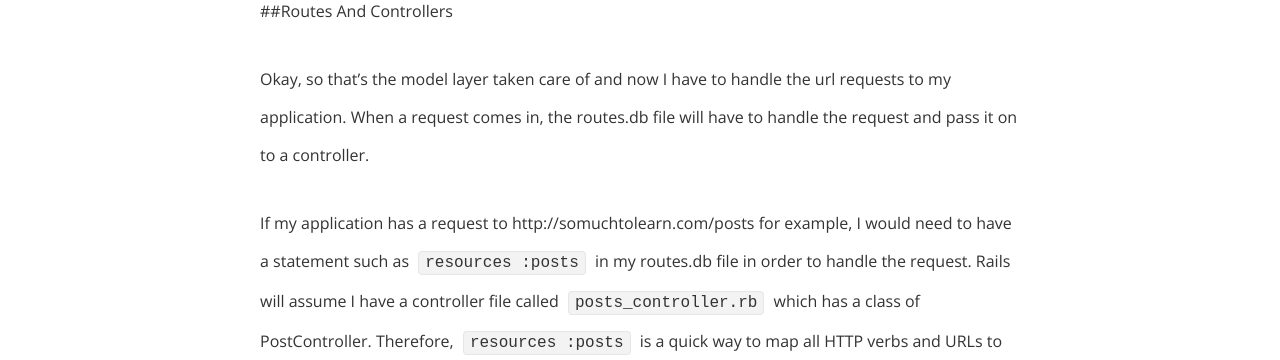
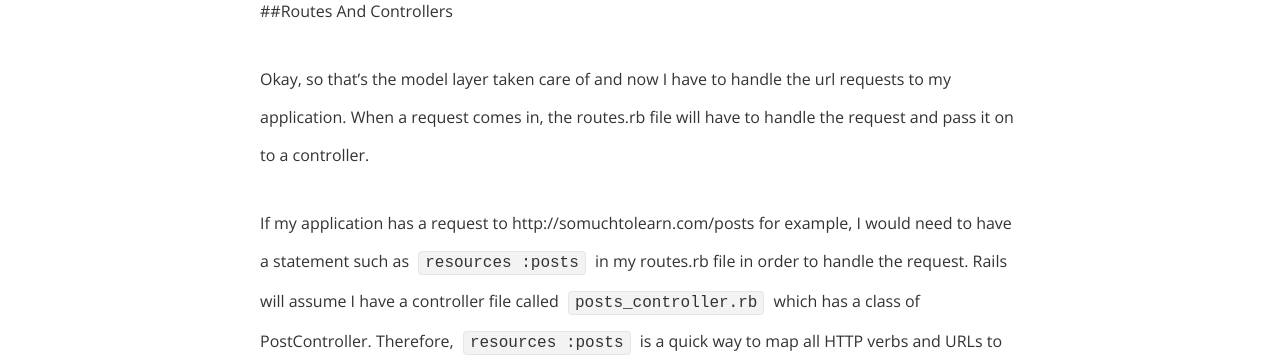
Before and after one commit to knoxjeffrey/knoxjeffrey.github.io, a Jekyll site: the page built from _posts/2015-01-07-course-two-week-one-tealeaf-academy.markdown, in a window 1280 px wide and 900 px high, scrolled down 4123 px. Shown: the part 192-552 px from the top of the window. Built offline with Jekyll 4.4.1, drawn with Linux system fonts in a browser that asks for light colours; nearby versions of some CDN libraries.

````diff
--- a/_posts/2015-01-07-course-two-week-one-tealeaf-academy.markdown
+++ b/_posts/2015-01-07-course-two-week-one-tealeaf-academy.markdown
@@ -70,9 +70,9 @@
 
 ##Routes And Controllers
 
-Okay, so that's the model layer taken care of and now I have to handle the url requests to my application.  When a request comes in, the routes.db file will have to handle the request and pass it on to a controller.
+Okay, so that's the model layer taken care of and now I have to handle the url requests to my application.  When a request comes in, the routes.rb file will have to handle the request and pass it on to a controller.
 
-If my application has a request to http://somuchtolearn.com/posts for example, I would need to have a statement such as ```resources :posts``` in my routes.db file in order to handle the request.  Rails will assume I have a controller file called ```posts_controller.rb``` which has a class of PostController.  Therefore, ```resources :posts``` is a quick way to map all HTTP verbs and URLs to controller actions in my PostsController class.  The basic class with no controller actions looks like as follows:
+If my application has a request to http://somuchtolearn.com/posts for example, I would need to have a statement such as ```resources :posts``` in my routes.rb file in order to handle the request.  Rails will assume I have a controller file called ```posts_controller.rb``` which has a class of PostController.  Therefore, ```resources :posts``` is a quick way to map all HTTP verbs and URLs to controller actions in my PostsController class.  The basic class with no controller actions looks like as follows:
 
     class PostsController < ApplicationController
 
````
